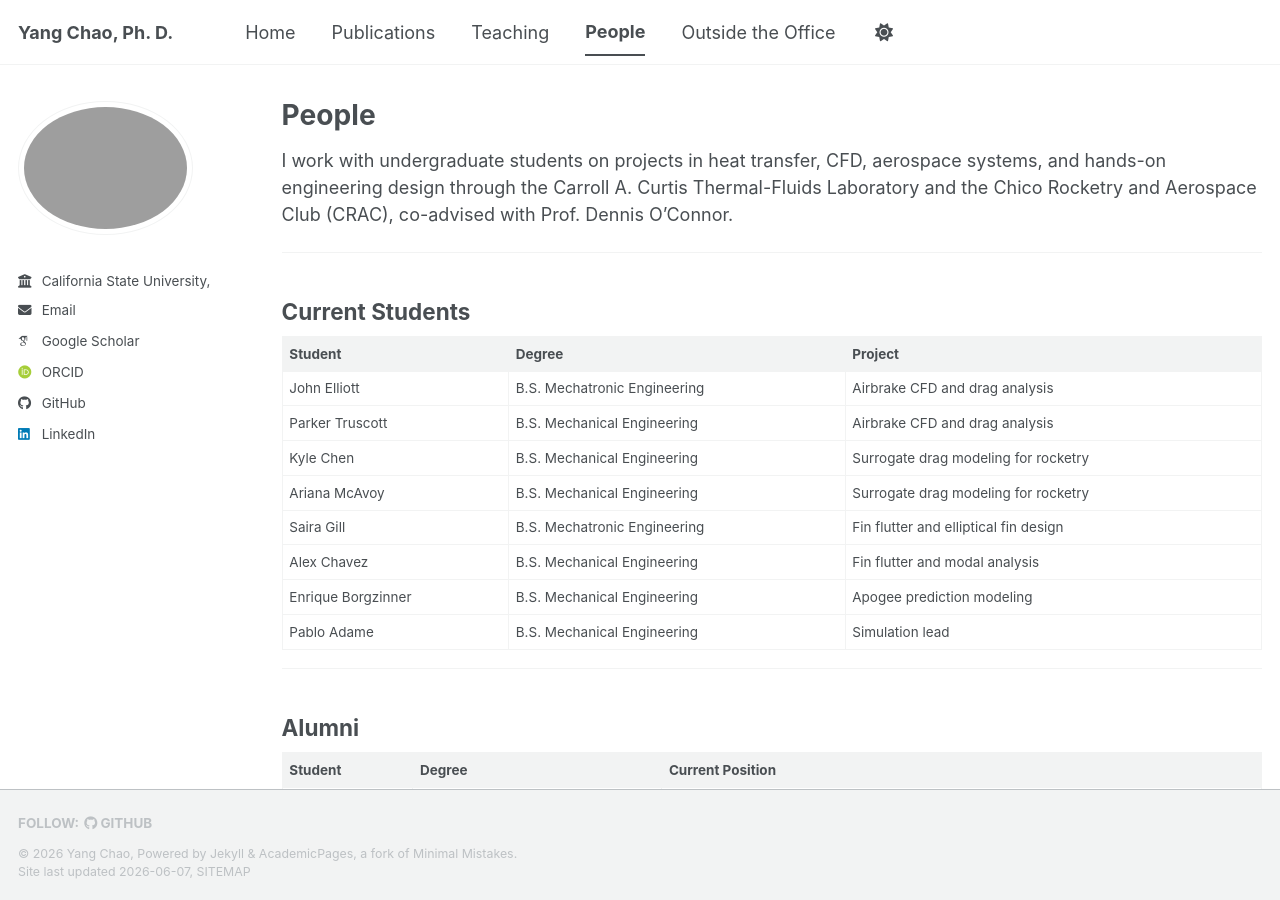
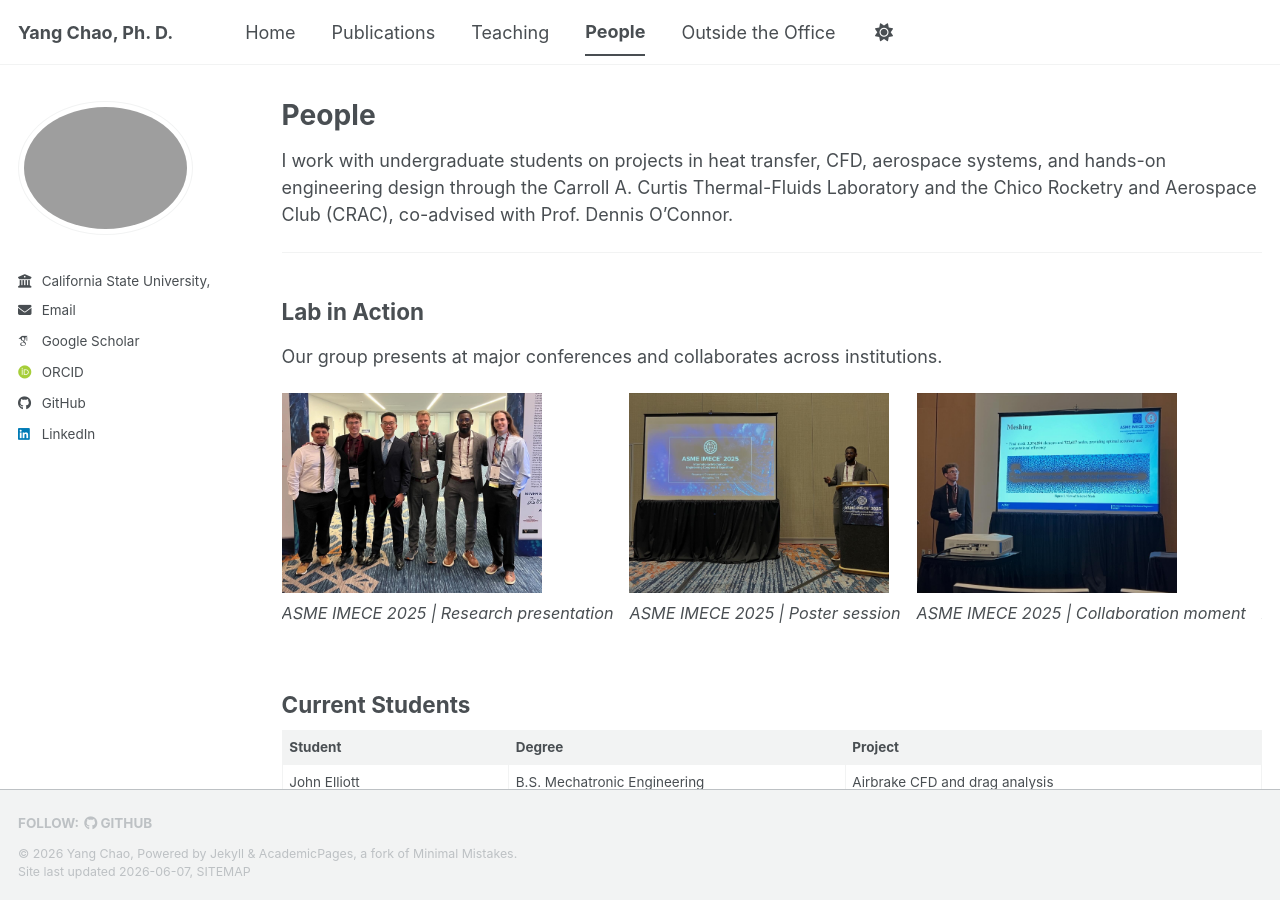
Before and after one commit to cycynyny/cycynyny.github.io, a Jekyll site: the page built from _pages/people.md, in a window 1280 px wide and 900 px high. Built offline with Jekyll 4.4.1, drawn with Linux system fonts in a browser that asks for light colours; some web fonts are replaced; a script bundle is joined from its source files by our own code; library files that are not in the unit come from our copies; grey boxes are pictures that could not be loaded.

Commit message:
Update people.md

```diff
--- a/_pages/people.md
+++ b/_pages/people.md
@@ -8,6 +8,62 @@ author_profile: true
 I work with undergraduate students on projects in heat transfer, CFD, aerospace systems, and hands-on engineering design through the Carroll A. Curtis Thermal-Fluids Laboratory and the Chico Rocketry and Aerospace Club (CRAC), co-advised with Prof. Dennis O'Connor.
 
 ---
+
+## Lab in Action
+
+Our group presents at major conferences and collaborates across institutions.
+
+<div style="display: flex; overflow-x: auto; gap: 16px; margin: 20px 0;">
+  <div style="flex-shrink: 0;">
+    <img src="/images/conferences/2025IMECE-1.JPG" alt="ASME IMECE 2025" style="width: 260px; height: 200px; object-fit: cover;">
+    <p style="font-size: 0.9em; margin-top: 8px;"><em>ASME IMECE 2025 | Research presentation</em></p>
+  </div>
+
+  <div style="flex-shrink: 0;">
+    <img src="/images/conferences/2025IMECE-2.JPG" alt="ASME IMECE 2025" style="width: 260px; height: 200px; object-fit: cover;">
+    <p style="font-size: 0.9em; margin-top: 8px;"><em>ASME IMECE 2025 | Poster session</em></p>
+  </div>
+
+  <div style="flex-shrink: 0;">
+    <img src="/images/conferences/2025IMECE-3.JPG" alt="ASME IMECE 2025" style="width: 260px; height: 200px; object-fit: cover;">
+    <p style="font-size: 0.9em; margin-top: 8px;"><em>ASME IMECE 2025 | Collaboration moment</em></p>
+  </div>
+
+  <div style="flex-shrink: 0;">
+    <img src="/images/conferences/2025SSDM.jpeg" alt="ASME SSDM 2025" style="width: 260px; height: 200px; object-fit: cover;">
+    <p style="font-size: 0.9em; margin-top: 8px;"><em>ASME SSDM 2025 | Aerospace structures research</em></p>
+  </div>
+
+  <div style="flex-shrink: 0;">
+    <img src="/images/conferences/2026ASCEND-1.jpeg" alt="AIAA ASCEND 2026" style="width: 260px; height: 200px; object-fit: cover;">
+    <p style="font-size: 0.9em; margin-top: 8px;"><em>AIAA ASCEND 2026 | Propulsion systems presentation</em></p>
+  </div>
+
+  <div style="flex-shrink: 0;">
+    <img src="/images/conferences/2026ASCEND-2.jpeg" alt="AIAA ASCEND 2026" style="width: 260px; height: 200px; object-fit: cover;">
+    <p style="font-size: 0.9em; margin-top: 8px;"><em>AIAA ASCEND 2026 | Technical discussion</em></p>
+  </div>
+
+  <div style="flex-shrink: 0;">
+    <img src="/images/conferences/2026ASCEND-3.jpeg" alt="AIAA ASCEND 2026" style="width: 260px; height: 200px; object-fit: cover;">
+    <p style="font-size: 0.9em; margin-top: 8px;"><em>AIAA ASCEND 2026 | Research insights</em></p>
+  </div>
+
+  <div style="flex-shrink: 0;">
+    <img src="/images/conferences/2026CSU-ResearchSymposium-1.JPG" alt="CSU Student Research Competition 2026" style="width: 260px; height: 200px; object-fit: cover;">
+    <p style="font-size: 0.9em; margin-top: 8px;"><em>CSU Student Research Competition 2026 | Poster presentation</em></p>
+  </div>
+
+  <div style="flex-shrink: 0;">
+    <img src="/images/conferences/2026CSU-ResearchSymposium-2.JPG" alt="CSU Student Research Competition 2026" style="width: 260px; height: 200px; object-fit: cover;">
+    <p style="font-size: 0.9em; margin-top: 8px;"><em>CSU Student Research Competition 2026 | Student research</em></p>
+  </div>
+
+  <div style="flex-shrink: 0;">
+    <img src="/images/conferences/2026CSU-ResearchSymposium-3.JPG" alt="CSU Student Research Competition 2026" style="width: 260px; height: 200px; object-fit: cover;">
+    <p style="font-size: 0.9em; margin-top: 8px;"><em>CSU Student Research Competition 2026 | Judging and feedback</em></p>
+  </div>
+</div>
 
 ## Current Students
 
```
